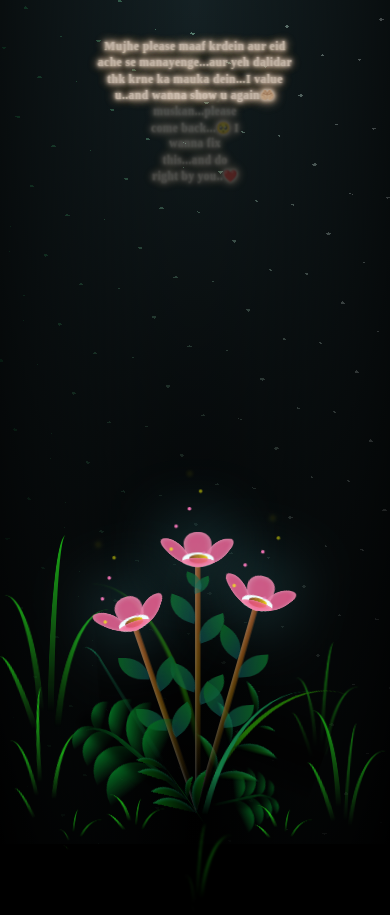
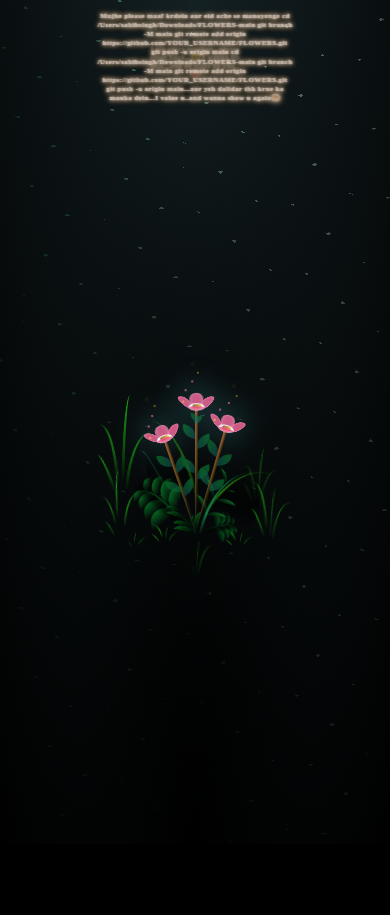
Before and after one commit to sahibz10/Redeeming, a plain HTML site: page index.html in a window 390 px wide. After the commit the page ends 844 px from the top, so only its background shows below. Drawn offline with Linux system fonts and the light colour scheme.

Commit message:
Add responsive design for mobile devices

```diff
--- a/index.html
+++ b/index.html
@@ -11,7 +11,13 @@
 <body class="container">
     <div class="night"></div>
     <div class="caption">I am sorry muskan...please come back...🥺 I wanna fix this...and do right by you..❤️</div>
-    <div class="caption">Mujhe please maaf krdein aur eid ache se manayenge...aur yeh dalidar thk krne ka mauka dein...I value u..and wanna show u again🤲🏼</div>
+    <div class="caption">Mujhe please maaf krdein aur eid ache se manayenge    cd /Users/sahibsingh/Downloads/FLOWERS-main
+    git branch -M main
+    git remote add origin https://github.com/YOUR_USERNAME/FLOWERS.git
+    git push -u origin main    cd /Users/sahibsingh/Downloads/FLOWERS-main
+    git branch -M main
+    git remote add origin https://github.com/YOUR_USERNAME/FLOWERS.git
+    git push -u origin main...aur yeh dalidar thk krne ka mauka dein...I value u..and wanna show u again🤲🏼</div>
 
     <div class="flowers">
       <div class="flower flower--1">
--- a/main.css
+++ b/main.css
@@ -1427,3 +1427,71 @@ body {
   -webkit-animation-play-state: paused !important;
           animation-play-state: paused !important;
 }
+
+/* Responsive Design for Mobile Devices */
+@media (max-width: 768px) {
+  body {
+    display: flex;
+    align-items: flex-end;
+    justify-content: center;
+    min-height: 100vh;
+  }
+
+  .flowers {
+    transform: scale(0.6);
+    margin-bottom: -20vh;
+  }
+
+  .caption {
+    position: fixed;
+    top: 5vmin;
+    left: 50%;
+    transform: translateX(-50%);
+    font-size: 2vmin;
+    max-width: 90vw;
+    text-shadow: 0 0 0.3vmin #E8D5C4,
+                 0 0 0.6vmin #E8D5C4,
+                 0 0 1vmin #E8D5C4,
+                 0 0 1.5vmin #D4AF8D,
+                 0 0 2vmin #D4AF8D,
+                 0 0 2.5vmin #C4996C,
+                 0 0 3vmin rgba(232, 213, 196, 0.5);
+  }
+
+  .caption:nth-of-type(2) {
+    top: 14vmin;
+  }
+
+  .night {
+    filter: blur(0.08vmin);
+  }
+}
+
+@media (max-width: 480px) {
+  .flowers {
+    transform: scale(0.45);
+    margin-bottom: -30vh;
+  }
+
+  .caption {
+    top: 3vmin;
+    font-size: 1.8vmin;
+    max-width: 95vw;
+    text-shadow: 0 0 0.2vmin #E8D5C4,
+                 0 0 0.4vmin #E8D5C4,
+                 0 0 0.8vmin #E8D5C4,
+                 0 0 1.2vmin #D4AF8D,
+                 0 0 1.6vmin #D4AF8D,
+                 0 0 2vmin #C4996C,
+                 0 0 2.5vmin rgba(232, 213, 196, 0.5);
+    line-height: 1.3;
+  }
+
+  .caption:nth-of-type(2) {
+    top: 11vmin;
+  }
+
+  body {
+    align-items: center;
+  }
+}
```
